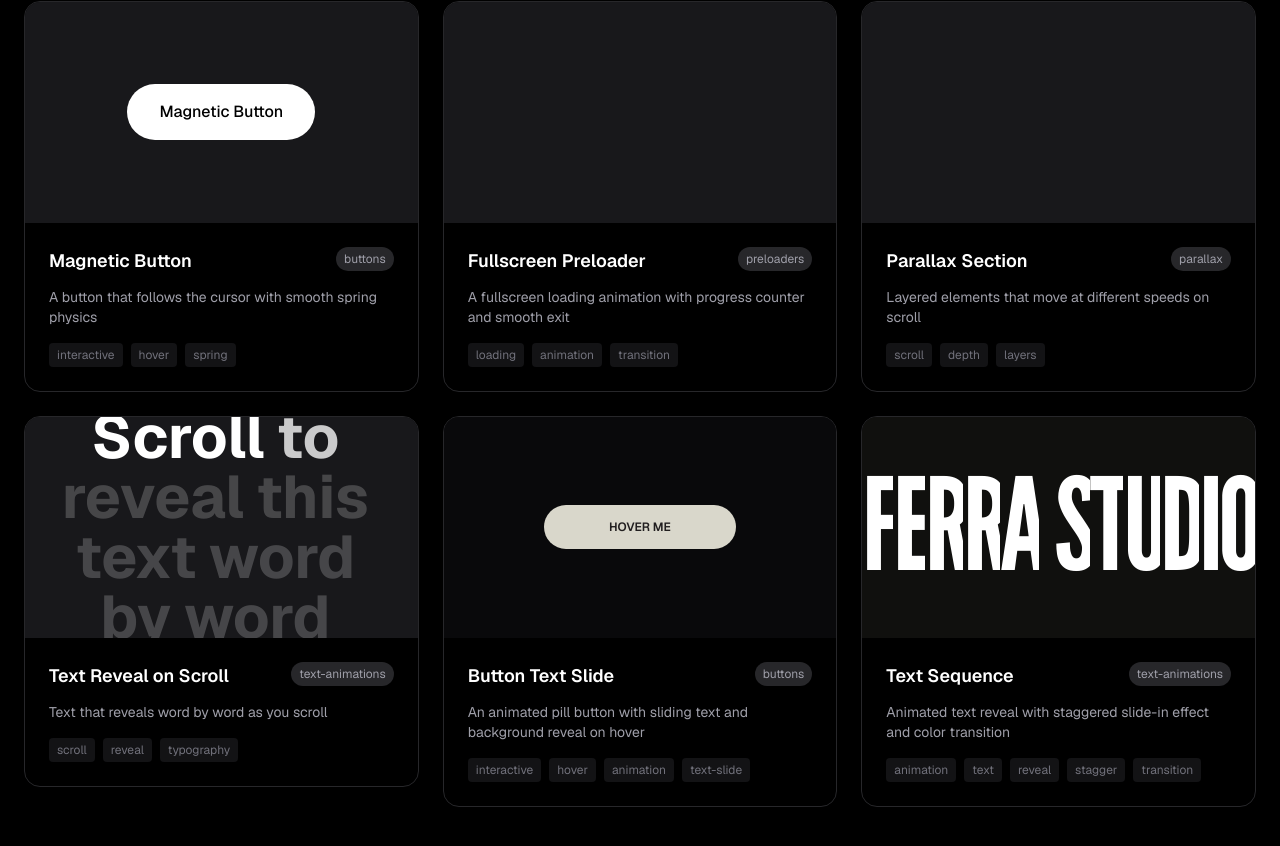
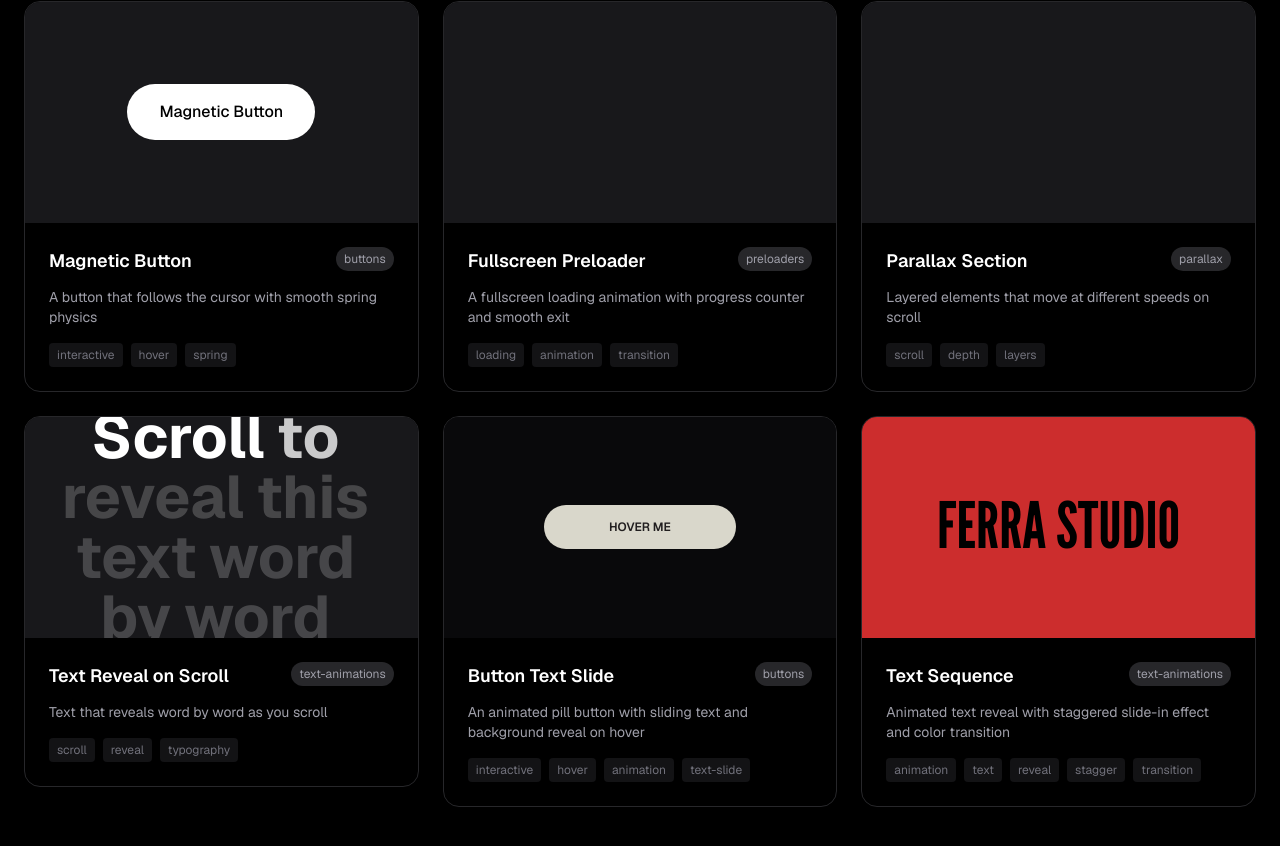
Before and after one commit to fogelmark/design-lib, a Next.js app: page / in a window 1280 px wide. Shown: the part 494-1340 px from the top of the page. Built offline with nearby package versions, Linux system fonts and the light colour scheme.

Commit message:
adjusted card preview for text-sequence

```diff
--- a/components/component-card.tsx
+++ b/components/component-card.tsx
@@ -10,6 +10,8 @@ interface ComponentCardProps {
 }
 
 export default function ComponentCard({ component, index }: ComponentCardProps) {
+  const PreviewComponent = component.previewComponent || component.component;
+
   return (
     <motion.div
       initial={{ y: 40, opacity: 0 }}
@@ -25,7 +27,7 @@ export default function ComponentCard({ component, index }: ComponentCardProps)
           {/* Preview container */}
           <div className="aspect-video relative overflow-hidden flex items-center justify-center bg-zinc-900">
             <div className="absolute inset-0 flex items-center justify-center pointer-events-none">
-              <component.component />
+              <PreviewComponent />
             </div>
           </div>
 
--- a/components/showcase/text-sequence/index.ts
+++ b/components/showcase/text-sequence/index.ts
@@ -1,5 +1,6 @@
 import { ComponentEntry } from "@/lib/component-registry"
 import TextSequence from "./text-sequence"
+import TextSequenceDemo from "./text-sequence-demo"
 
 export const textSequence: ComponentEntry = {
   id: "text-sequence",
@@ -12,6 +13,7 @@ export const textSequence: ComponentEntry = {
   usageNotes:
     "Animates when fully in view using useInView hook. Customize the text by changing the letters array. Adjust baseDuration and delay for different timing effects. Includes replay button. Uses custom font (League Gothic).",
   component: TextSequence,
+  previewComponent: TextSequenceDemo,
   code: {
     tsx: `'use client'
 
--- /dev/null
+++ b/components/showcase/text-sequence/text-sequence-demo.tsx
@@ -0,0 +1,23 @@
+"use client"
+
+import { cn } from "@/lib/utils"
+import { leaguegothic } from "@/lib/fonts"
+
+const letters = "ferra studio".split("")
+
+export default function TextSequenceDemo() {
+  return (
+    <div
+      className={cn(
+        "relative flex min-h-full w-full items-center justify-center text-[5vw] uppercase bg-red-primary",
+        leaguegothic.className,
+      )}
+    >
+      {letters.map((letter, i) => (
+        <div key={i} className="text-black">
+          {letter === " " ? "\u00A0" : letter}
+        </div>
+      ))}
+    </div>
+  )
+}
--- a/lib/component-registry.ts
+++ b/lib/component-registry.ts
@@ -19,6 +19,7 @@ export interface ComponentMetadata {
 
 export interface ComponentEntry extends ComponentMetadata {
   component: React.ComponentType<any>;
+  previewComponent?: React.ComponentType<any>;
   code: {
     tsx: string;
     css?: string;
```
